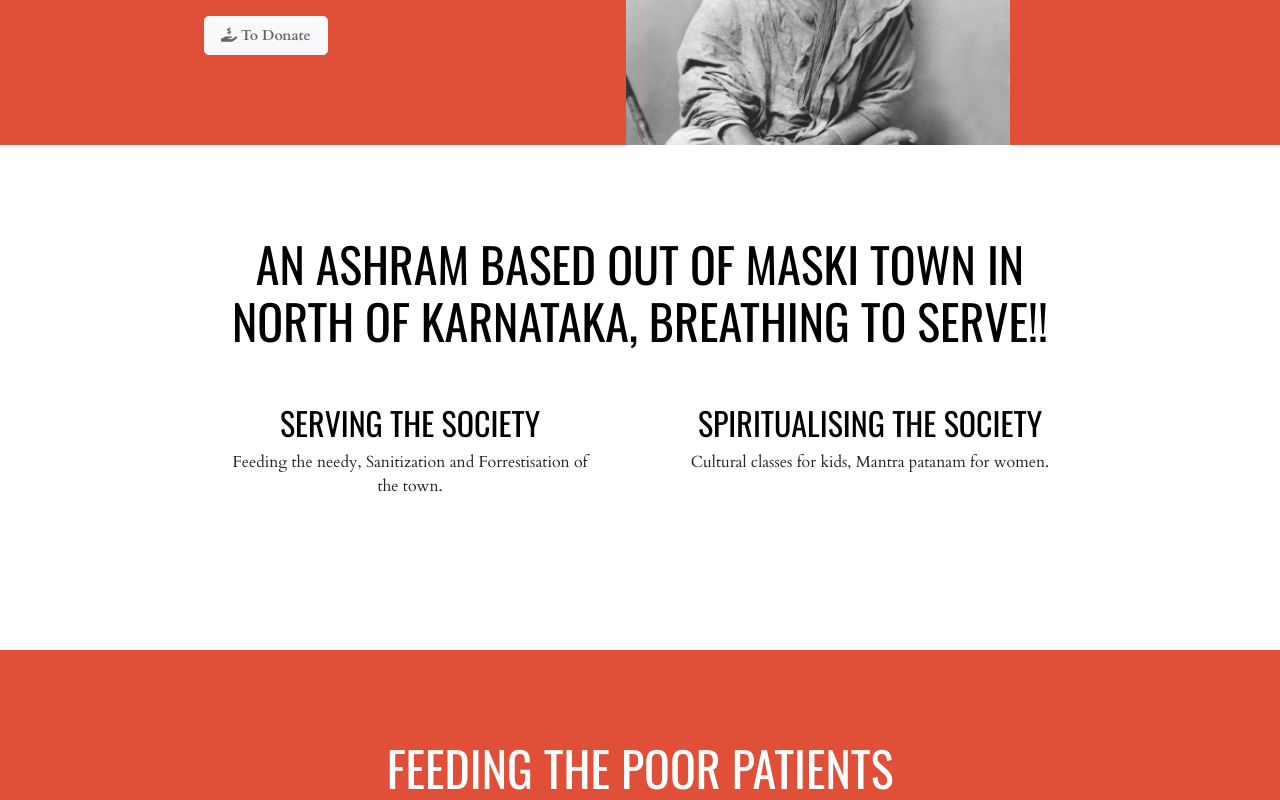
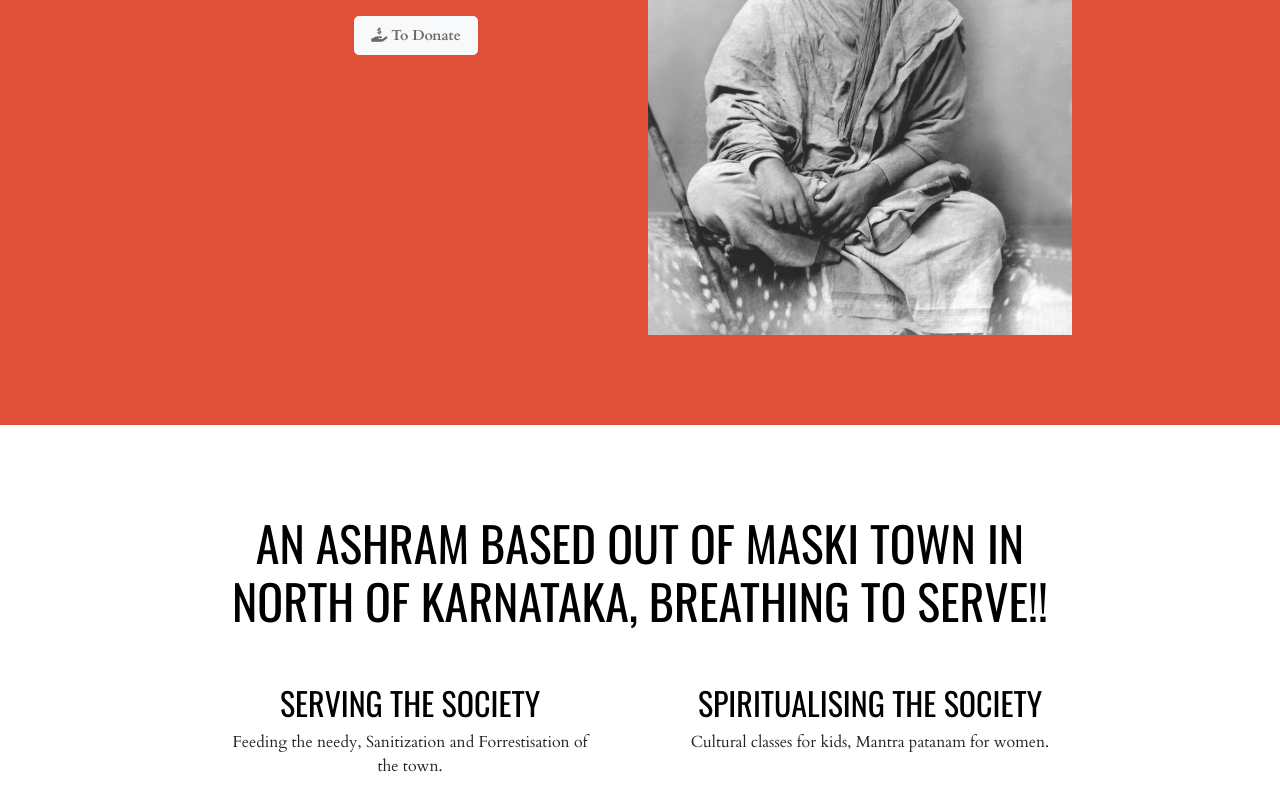
Before and after one commit to antarjaala/svara, a plain HTML site: page index.html in a window 1280 px wide. Shown: the part 459-1259 px from the top of the page. Drawn offline with nearby package versions, Linux system fonts and the light colour scheme.

Commit message:
Add files via upload
updated

```diff
--- a/css/styles.css
+++ b/css/styles.css
@@ -186,3 +186,18 @@ h1,h2,h3 {
     margin-bottom: 10%;
   }
 } */
+@media (max-width: 1360px) {
+  #title {
+    text-align: center;
+  }
+
+  #swami-img {
+    width: 100%;
+    /* transform: rotate(0deg); */
+    position: static;
+  }
+
+  .cards-division {
+    margin-left: 10%;
+  }
+}
```
